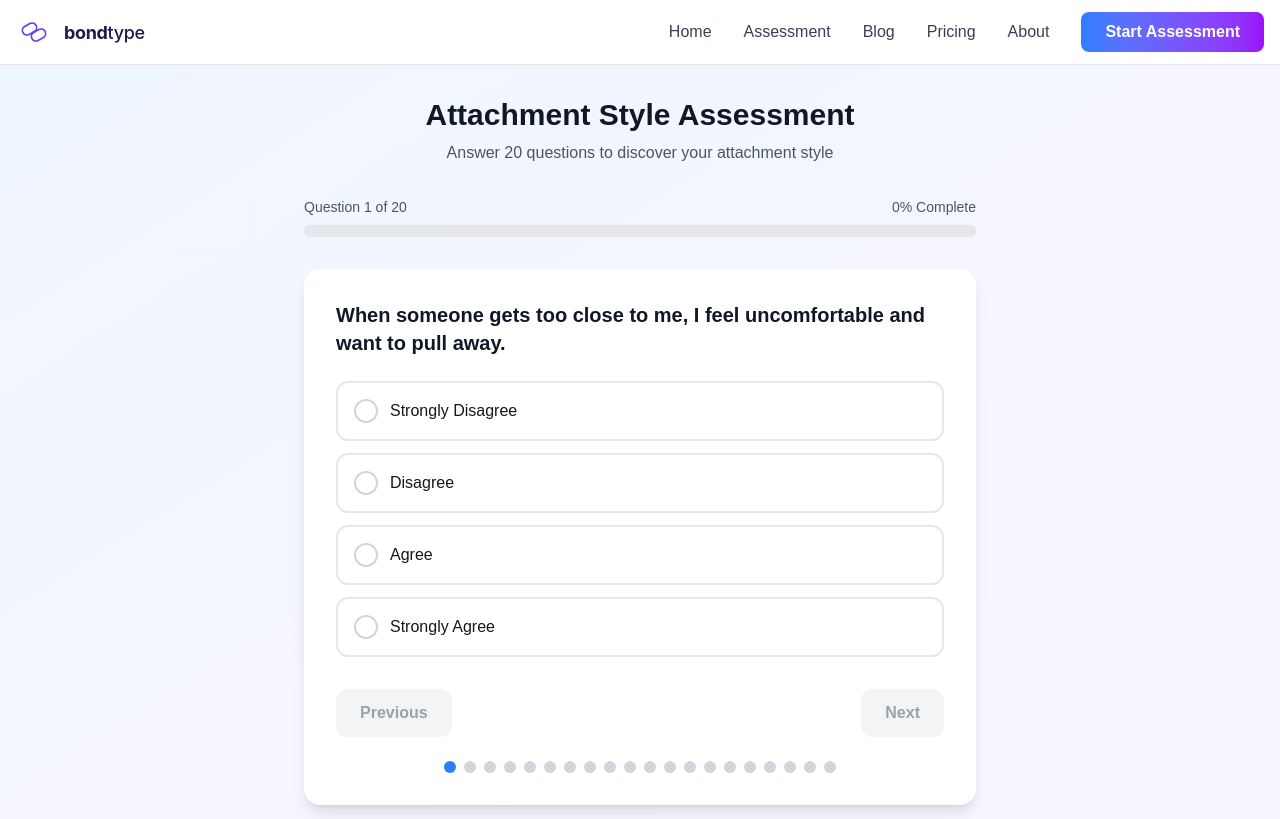
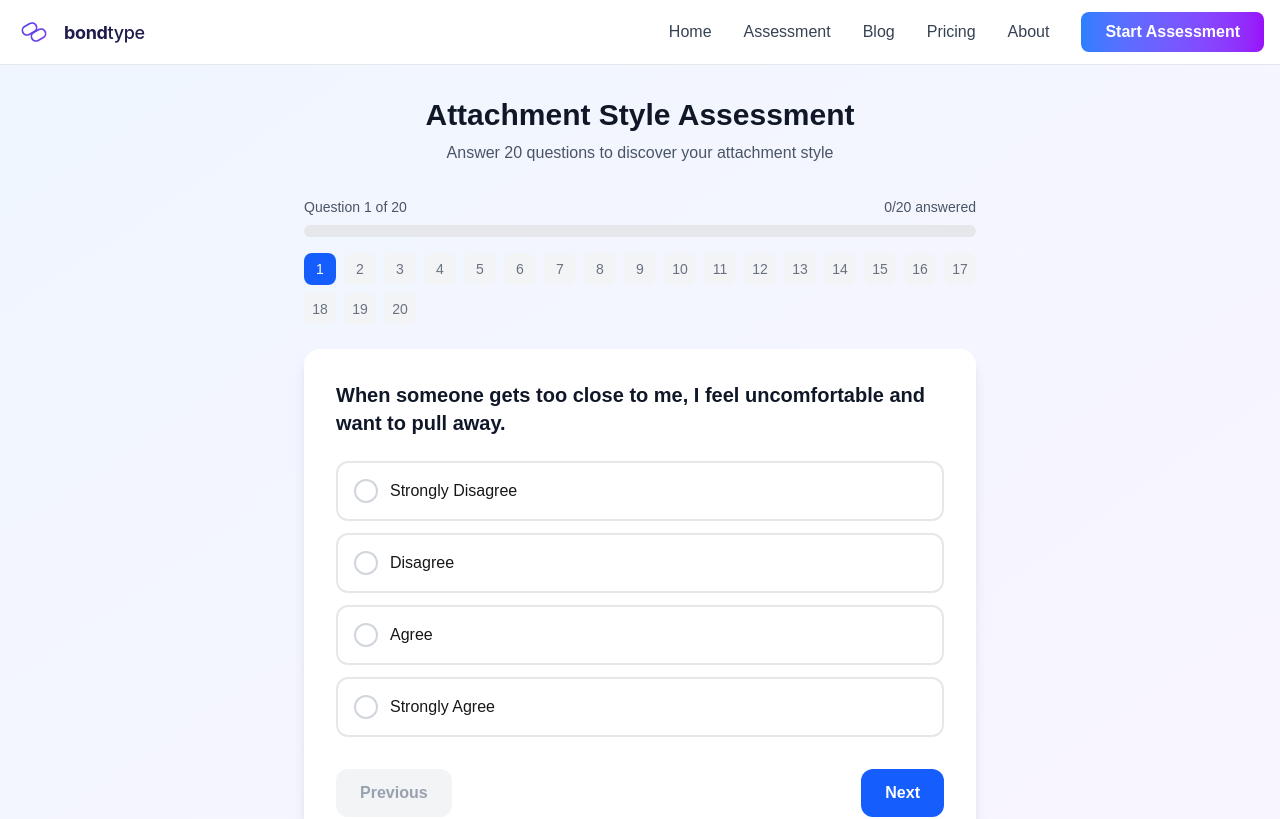
Before and after one commit to redkiller79/attachment-style-simple, a Next.js app: page /assessment in a window 1280 px wide. Shown: the top 819 px of the page. Built offline with nearby package versions, Linux system fonts and the light colour scheme.

Commit message:
fix: allow free question navigation, add question navigator

```diff
--- a/app/assessment/AssessmentClient.tsx
+++ b/app/assessment/AssessmentClient.tsx
@@ -312,10 +312,10 @@ export default function AssessmentClient() {
         </div>
 
         {/* Progress Bar */}
-        <div className="mb-8">
+        <div className="mb-4">
           <div className="flex justify-between text-sm text-gray-600 mb-2">
             <span>Question {currentQuestion + 1} of 20</span>
-            <span>{Math.round(progress)}% Complete</span>
+            <span>{answers.filter(a => a !== null).length}/20 answered</span>
           </div>
           <div className="w-full bg-gray-200 rounded-full h-3">
             <div
@@ -323,6 +323,25 @@ export default function AssessmentClient() {
               style={{ width: `${progress}%` }}
             ></div>
           </div>
+        </div>
+
+        {/* Question Navigator */}
+        <div className="mb-6 flex flex-wrap gap-2">
+          {QUESTIONS.map((_, index) => (
+            <button
+              key={index}
+              onClick={() => setCurrentQuestion(index)}
+              className={`w-8 h-8 rounded-lg text-sm font-medium transition-all ${
+                currentQuestion === index
+                  ? 'bg-blue-600 text-white'
+                  : answers[index] !== null
+                  ? 'bg-green-100 text-green-700 border border-green-300'
+                  : 'bg-gray-100 text-gray-500 hover:bg-gray-200'
+              }`}
+            >
+              {index + 1}
+            </button>
+          ))}
         </div>
 
         {/* Question Card */}
@@ -377,12 +396,7 @@ export default function AssessmentClient() {
             {currentQuestion < 19 ? (
               <button
                 onClick={handleNext}
-                disabled={!hasAnswer}
-                className={`px-6 py-3 rounded-xl font-semibold transition-colors ${
-                  !hasAnswer
-                    ? 'bg-gray-100 text-gray-400 cursor-not-allowed'
-                    : 'bg-blue-600 text-white hover:bg-blue-700'
-                }`}
+                className="px-6 py-3 rounded-xl font-semibold transition-colors bg-blue-600 text-white hover:bg-blue-700"
               >
                 Next
               </button>
```
